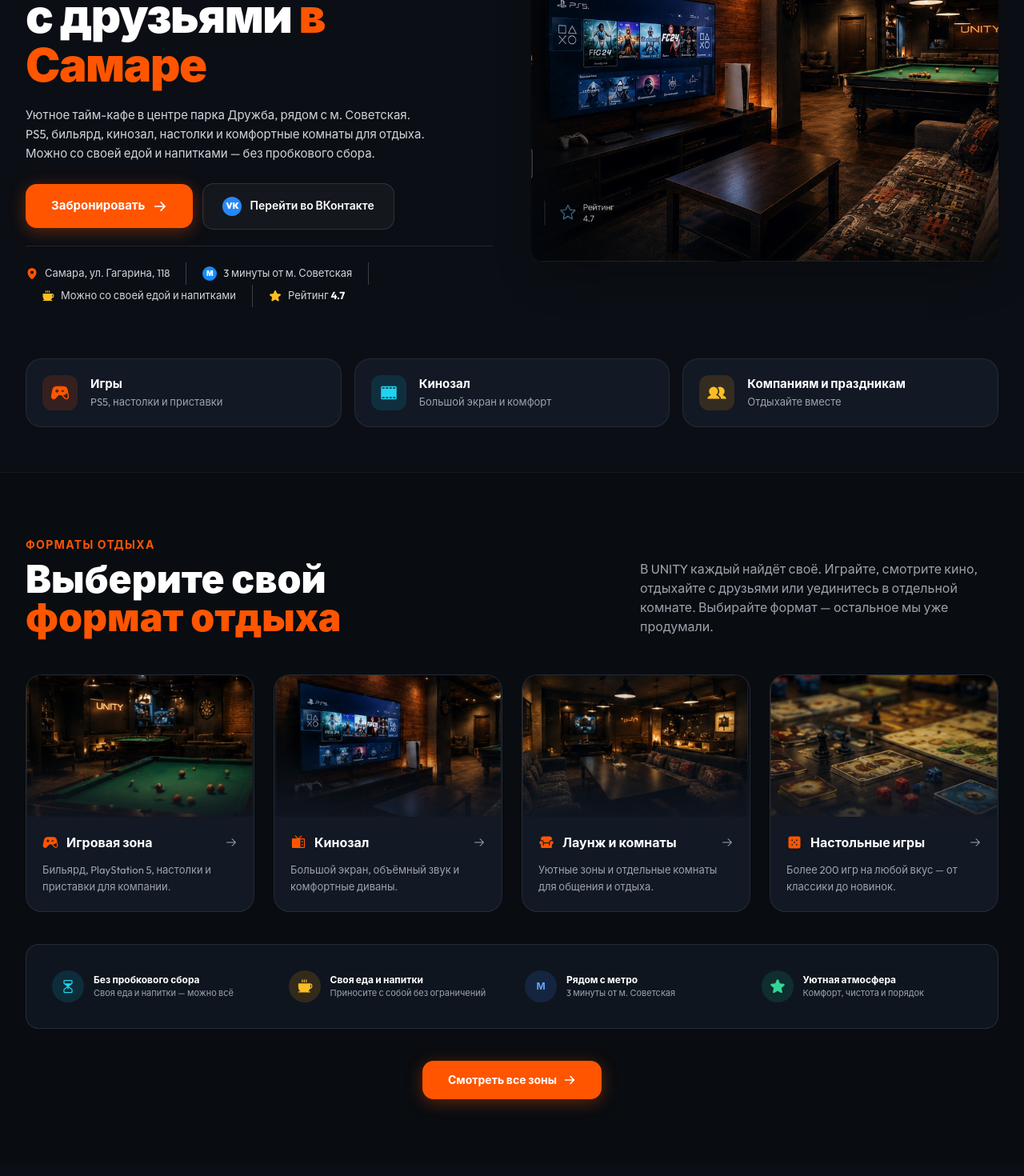
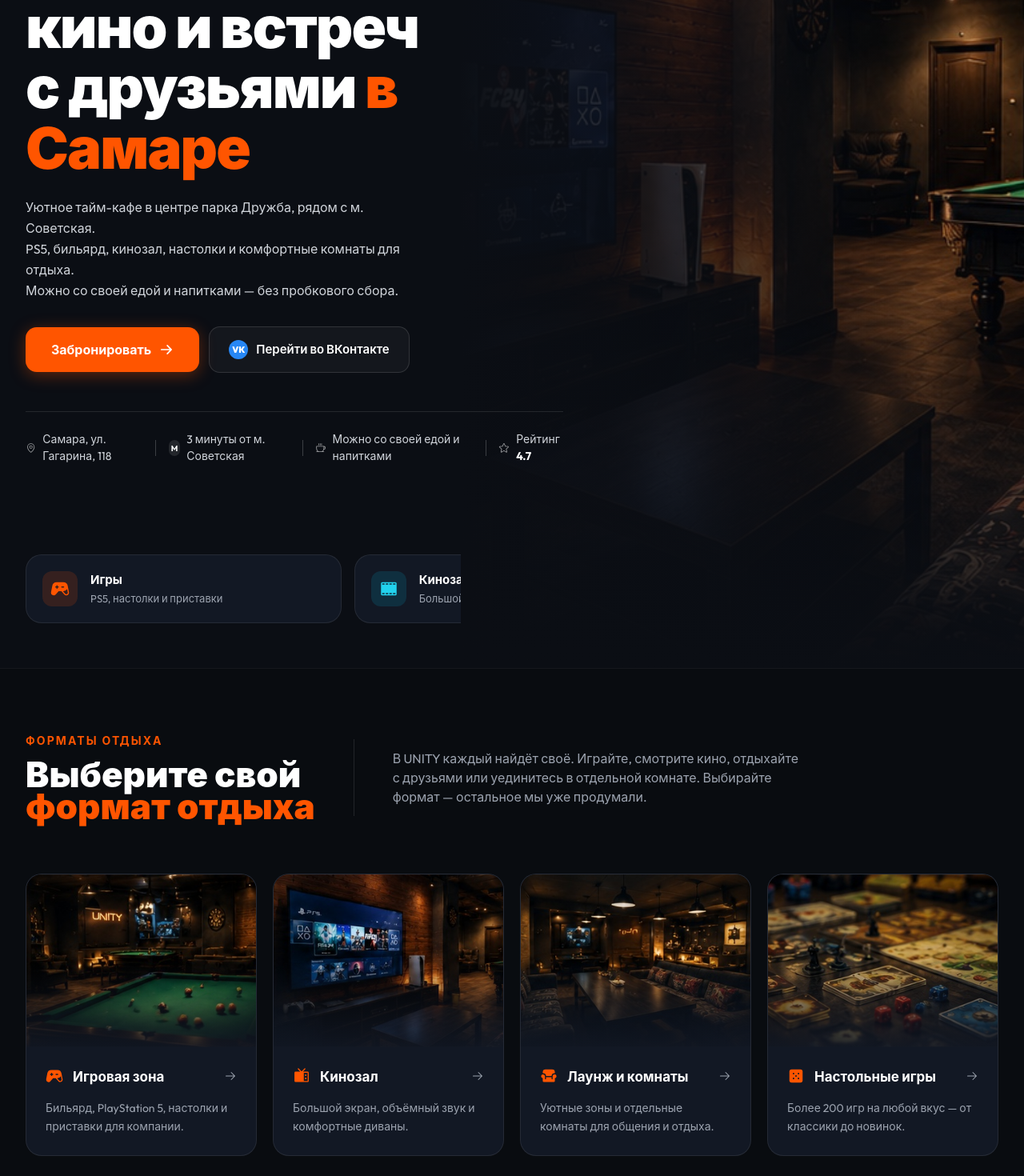
Before and after one commit to NNFall/unitysite, a React (Vite) app: page / in a window 1280 px wide. Shown: the part 280-1750 px from the top of the page at 80% size. Built offline with nearby package versions, Linux system fonts and the light colour scheme.

Commit message:
fix: round 2 visual fixes - true full-bleed hero photo, hero text/strip layout, zones aspect ratio and navy icons, map height and u-symbol

```diff
--- a/src/components/HeroSection.tsx
+++ b/src/components/HeroSection.tsx
@@ -8,38 +8,48 @@ interface HeroSectionProps {
 export const HeroSection: React.FC<HeroSectionProps> = ({ onOpenBooking }) => {
   return (
     <section id="hero" className="relative pt-20 pb-0 overflow-hidden text-left bg-[#0B0E14]">
-      <div className="max-w-7xl mx-auto px-4 sm:px-6 lg:px-8">
+        {/* True Full-Bleed Right Image Background */}
+        <div className="absolute inset-y-0 right-0 w-full lg:w-[55%] z-0">
+          <img
+            src="/assets/ref/hero_main_lounge.jpg"
+            alt="Интерьер тайм-кафе UNITY Самара"
+            className="w-full h-full object-cover"
+          />
+          {/* Gradient to fade image into the solid dark background on the left */}
+          <div className="absolute inset-0 bg-gradient-to-r from-[#0B0E14] via-[#0B0E14]/70 to-transparent pointer-events-none" />
+          <div className="absolute inset-0 bg-gradient-to-t from-[#0B0E14] via-transparent to-transparent pointer-events-none" />
+        </div>
 
-        {/* Main Grid: Left Copy + Right Visual — exact proportions from reference */}
-        <div className="grid grid-cols-1 lg:grid-cols-2 gap-10 lg:gap-12 items-center min-h-[520px]">
+        <div className="max-w-7xl mx-auto px-4 sm:px-6 lg:px-8 relative z-10">
 
-          {/* Left Column */}
-          <div className="space-y-5 py-8">
+          <div className="max-w-2xl min-h-[520px] flex flex-col justify-center py-12 lg:py-20">
+
+            <div className="space-y-6">
 
               {/* Overline */}
               <div className="text-xs font-bold tracking-[0.18em] text-[#FF5500] uppercase">
                 UNITY — ТАЙМ-КАФЕ В САМАРЕ
               </div>
 
-            {/* H1 Headline — matches reference size/weight */}
-            <h1 className="text-[42px] sm:text-[52px] lg:text-[58px] font-black text-white leading-[1.05] tracking-tight">
+              {/* H1 Headline — Massive size */}
+              <h1 className="text-[48px] sm:text-[60px] lg:text-[72px] font-black text-white leading-[1.05] tracking-tight">
                 Место для игр,<br />
                 кино и встреч<br />
                 с друзьями <span className="text-[#FF5500]">в Самаре</span>
               </h1>
 
               {/* Subtitle */}
-            <p className="text-[15px] text-gray-300 leading-relaxed max-w-lg">
+              <p className="text-[16px] text-gray-300 leading-relaxed max-w-lg">
                 Уютное тайм-кафе в центре парка Дружба, рядом с м. Советская.<br />
                 PS5, бильярд, кинозал, настолки и комфортные комнаты для отдыха.<br />
                 Можно со своей едой и напитками — без пробкового сбора.
               </p>
 
-            {/* CTAs — exact button shapes from reference */}
-            <div className="flex flex-col sm:flex-row items-stretch sm:items-center gap-3 pt-1">
+              {/* CTAs */}
+              <div className="flex flex-col sm:flex-row items-stretch sm:items-center gap-3 pt-2 pb-6">
                 <button
                   onClick={onOpenBooking}
-                className="btn-primary px-8 py-4 text-[15px] font-bold flex items-center justify-center gap-2.5 shadow-glow-orange cursor-pointer rounded-xl"
+                  className="btn-primary px-8 py-4 text-[16px] font-bold flex items-center justify-center gap-2.5 shadow-glow-orange cursor-pointer rounded-xl"
                 >
                   <span>Забронировать</span>
                   <ArrowRight size={18} weight="bold" />
@@ -49,7 +59,7 @@ export const HeroSection: React.FC<HeroSectionProps> = ({ onOpenBooking }) => {
                   href="https://vk.com/unitysmr"
                   target="_blank"
                   rel="noopener noreferrer"
-                className="btn-secondary px-6 py-4 text-[14px] font-semibold flex items-center justify-center gap-2.5 rounded-xl"
+                  className="btn-secondary px-6 py-4 text-[15px] font-semibold flex items-center justify-center gap-2.5 rounded-xl border border-white/10"
                 >
                   <div className="w-6 h-6 rounded-full bg-[#2787F5] flex items-center justify-center text-[11px] font-black text-white flex-shrink-0">
                     VK
@@ -58,46 +68,37 @@ export const HeroSection: React.FC<HeroSectionProps> = ({ onOpenBooking }) => {
                 </a>
               </div>
 
-            {/* Value strip — with pipe separators exactly as in reference */}
-            <div className="flex flex-wrap items-center gap-0 pt-5 border-t border-white/10 text-[13px] text-gray-300">
-              <div className="flex items-center gap-2 pr-5">
-                <MapPin size={16} weight="fill" className="text-[#FF5500] flex-shrink-0" />
+              {/* Value strip — Single row with pipes */}
+              <div className="flex flex-row items-center gap-4 pt-6 text-[14px] text-gray-300 border-t border-white/10 w-fit">
+                <div className="flex items-center gap-2">
+                  <MapPin size={18} weight="regular" className="text-white/60" />
                   <span>Самара, ул. Гагарина, 118</span>
                 </div>
-              <div className="w-px h-7 bg-white/20 hidden sm:block" />
-              <div className="flex items-center gap-2 px-5">
-                <div className="w-[18px] h-[18px] rounded-full bg-[#0f8cff] text-white font-black flex items-center justify-center text-[9px] flex-shrink-0">
-                  М
-                </div>
+
+                <div className="w-px h-5 bg-white/20" />
+
+                <div className="flex items-center gap-2">
+                  <div className="w-5 h-5 rounded-full bg-white/10 text-white flex items-center justify-center text-[10px] font-bold">M</div>
                   <span>3 минуты от м. Советская</span>
                 </div>
-              <div className="w-px h-7 bg-white/20 hidden sm:block" />
-              <div className="flex items-center gap-2 px-5">
-                <Coffee size={16} weight="fill" className="text-amber-400 flex-shrink-0" />
+
+                <div className="w-px h-5 bg-white/20" />
+
+                <div className="flex items-center gap-2">
+                  <Coffee size={18} weight="regular" className="text-white/60" />
                   <span>Можно со своей едой и напитками</span>
                 </div>
-              <div className="w-px h-7 bg-white/20 hidden sm:block" />
-              <div className="flex items-center gap-2 pl-5">
-                <Star size={16} weight="fill" className="text-amber-400 flex-shrink-0" />
-                <span>Рейтинг <strong className="text-white">4.7</strong></span>
+
+                <div className="w-px h-5 bg-white/20" />
+
+                <div className="flex items-center gap-2">
+                  <Star size={18} weight="regular" className="text-white/60" />
+                  <span>Рейтинг <strong className="text-white font-bold">4.7</strong></span>
                 </div>
               </div>
 
             </div>
-
-          {/* Right Column: Hero photo — true full-bleed, NO card border (as in reference) */}
-          <div className="relative h-full min-h-[400px] lg:min-h-[480px] flex items-center">
-            <div className="relative w-full overflow-hidden shadow-2xl group">
-              <img
-                src="/assets/ref/hero_main_lounge.jpg"
-                alt="Интерьер тайм-кафе UNITY Самара"
-                className="w-full h-full object-cover aspect-[16/11] lg:aspect-[4/3] transform group-hover:scale-[1.03] transition-transform duration-700 rounded-2xl"
-              />
           </div>
-          </div>
-
-        </div>
-
         </div>
 
       {/* Under-Hero 3 Feature Cards — full width, dark, directly below */}
--- a/src/components/Navbar.tsx
+++ b/src/components/Navbar.tsx
@@ -46,17 +46,17 @@ export const Navbar: React.FC<NavbarProps> = ({ onOpenBooking }) => {
         <div className="hidden sm:flex items-center gap-5">
           <a
             href="tel:+79879500018"
-            className="flex items-center gap-2 text-sm font-semibold text-gray-200 hover:text-[#FF5500] transition-colors"
+            className="flex items-center gap-2 text-[14px] font-bold text-white hover:text-[#FF5500] transition-colors"
           >
-            <Phone size={16} weight="bold" className="text-[#FF5500]" />
+            <Phone size={18} weight="regular" className="text-white/80" />
             <span>+7 (987) 950-00-18</span>
           </a>
 
           <button
             onClick={onOpenBooking}
-            className="px-5 py-2.5 rounded-xl border border-[#FF5500] text-[#FF5500] hover:bg-[#FF5500] hover:text-white text-xs sm:text-sm font-bold uppercase tracking-wider transition-all duration-200"
+            className="px-6 py-2 rounded-xl border-2 border-[#FF5500] bg-transparent text-[#FF5500] hover:bg-[#FF5500]/10 text-[14px] font-bold transition-all duration-200"
           >
-            Забронировать
+            ЗАБРОНИРОВАТЬ
           </button>
         </div>
 
--- a/src/components/ZonesSection.tsx
+++ b/src/components/ZonesSection.tsx
@@ -42,56 +42,58 @@ export const ZonesSection: React.FC<ZonesSectionProps> = ({ onSelectZone }) => {
       <div className="max-w-7xl mx-auto px-4 sm:px-6 lg:px-8">
 
         {/* Section Header matching Reference */}
-        <div className="flex flex-col md:flex-row md:items-end justify-between gap-6 mb-12">
-          <div>
-            <div className="text-xs sm:text-sm font-bold tracking-widest text-[#FF5500] uppercase mb-2">
+        <div className="flex flex-col md:flex-row md:items-center gap-6 mb-16">
+          <div className="flex-shrink-0">
+            <div className="text-xs sm:text-sm font-bold tracking-[0.15em] text-[#FF5500] uppercase mb-3">
               ФОРМАТЫ ОТДЫХА
             </div>
-            <h2 className="text-3xl sm:text-4xl lg:text-5xl font-black text-white leading-tight">
+            <h2 className="text-3xl sm:text-4xl lg:text-[44px] font-black text-white leading-[1.1]">
               Выберите свой <br />
               <span className="text-[#FF5500]">формат отдыха</span>
             </h2>
           </div>
 
-          <p className="text-sm sm:text-base text-gray-400 max-w-md leading-relaxed">
+          <div className="hidden md:block w-px h-24 bg-white/10 mx-6"></div>
+
+          <p className="text-sm sm:text-base text-gray-400 max-w-lg leading-relaxed">
             В UNITY каждый найдёт своё. Играйте, смотрите кино, отдыхайте с друзьями или уединитесь в отдельной комнате. Выбирайте формат — остальное мы уже продумали.
           </p>
         </div>
 
         {/* 4 Cards Grid */}
-        <div className="grid grid-cols-1 sm:grid-cols-2 lg:grid-cols-4 gap-6">
+        <div className="grid grid-cols-1 sm:grid-cols-2 lg:grid-cols-4 gap-5">
           {zones.map((zone) => {
             const Icon = zone.icon;
             return (
               <div
                 key={zone.id}
                 onClick={() => onSelectZone(zone.name)}
-                className="ref-card overflow-hidden cursor-pointer group flex flex-col justify-between"
+                className="ref-card overflow-hidden cursor-pointer group flex flex-col justify-between rounded-2xl"
               >
                 <div>
                   {/* Card Image */}
-                  <div className="relative aspect-[16/10] overflow-hidden bg-zinc-900">
+                  <div className="relative aspect-[4/3] overflow-hidden bg-zinc-900">
                     <img
                       src={zone.img}
                       alt={zone.name}
-                      className="w-full h-full object-cover transform group-hover:scale-105 transition-transform duration-500"
+                      className="w-full h-full object-cover transform group-hover:scale-105 transition-transform duration-700"
                     />
-                    <div className="absolute inset-0 bg-gradient-to-t from-[#121824] via-transparent to-transparent opacity-80" />
+                    <div className="absolute inset-0 bg-gradient-to-t from-[#121824] via-transparent to-transparent opacity-90" />
                   </div>
 
                   {/* Card Content */}
-                  <div className="p-5">
-                    <div className="flex items-center justify-between mb-3">
-                      <div className="flex items-center gap-2.5">
-                        <Icon size={20} weight="fill" className="text-[#FF5500]" />
-                        <h3 className="text-[16px] font-bold text-white group-hover:text-[#FF5500] transition-colors">
+                  <div className="p-6">
+                    <div className="flex items-center justify-between mb-4">
+                      <div className="flex items-center gap-3">
+                        <Icon size={22} weight="fill" className="text-[#FF5500]" />
+                        <h3 className="text-[17px] font-bold text-white group-hover:text-[#FF5500] transition-colors">
                           {zone.name}
                         </h3>
                       </div>
                       <ArrowRight size={16} className="text-gray-400 group-hover:text-[#FF5500] transform group-hover:translate-x-1 transition-all" />
                     </div>
 
-                    <p className="text-[13px] text-gray-400 leading-relaxed">
+                    <p className="text-[14px] text-gray-400 leading-relaxed">
                       {zone.desc}
                     </p>
                   </div>
@@ -101,45 +103,45 @@ export const ZonesSection: React.FC<ZonesSectionProps> = ({ onSelectZone }) => {
           })}
         </div>
 
-        {/* Value Bar under Cards (4 items matching reference) */}
-        <div className="mt-10 p-4 sm:p-6 rounded-2xl bg-[#121824]/80 border border-white/10 grid grid-cols-1 sm:grid-cols-2 lg:grid-cols-4 gap-4 text-xs">
+        {/* Value Bar under Cards */}
+        <div className="mt-12 p-5 sm:p-6 rounded-2xl bg-[#121824]/90 border border-white/5 grid grid-cols-1 sm:grid-cols-2 lg:grid-cols-4 gap-4 text-xs">
 
-          <div className="flex items-center gap-3 p-2">
-            <div className="w-10 h-10 rounded-full bg-cyan-500/15 flex items-center justify-center text-cyan-400 flex-shrink-0">
+          <div className="flex items-center gap-4 p-2">
+            <div className="w-11 h-11 rounded-full bg-[#1e2a3a] flex items-center justify-center text-cyan-400 flex-shrink-0">
               <HourglassMedium size={20} weight="fill" />
             </div>
             <div>
-              <div className="font-bold text-white">Без пробкового сбора</div>
+              <div className="font-bold text-white text-[13px] mb-0.5">Без пробкового сбора</div>
               <div className="text-gray-400 text-[11px]">Своя еда и напитки — можно всё</div>
             </div>
           </div>
 
-          <div className="flex items-center gap-3 p-2">
-            <div className="w-10 h-10 rounded-full bg-amber-500/15 flex items-center justify-center text-amber-400 flex-shrink-0">
+          <div className="flex items-center gap-4 p-2">
+            <div className="w-11 h-11 rounded-full bg-[#1e2a3a] flex items-center justify-center text-amber-400 flex-shrink-0">
               <Coffee size={20} weight="fill" />
             </div>
             <div>
-              <div className="font-bold text-white">Своя еда и напитки</div>
+              <div className="font-bold text-white text-[13px] mb-0.5">Своя еда и напитки</div>
               <div className="text-gray-400 text-[11px]">Приносите с собой без ограничений</div>
             </div>
           </div>
 
-          <div className="flex items-center gap-3 p-2">
-            <div className="w-10 h-10 rounded-full bg-blue-500/15 flex items-center justify-center text-blue-400 flex-shrink-0">
-              <span className="font-bold text-xs">М</span>
+          <div className="flex items-center gap-4 p-2">
+            <div className="w-11 h-11 rounded-full bg-[#1e2a3a] flex items-center justify-center text-blue-400 flex-shrink-0">
+              <span className="font-bold text-sm">М</span>
             </div>
             <div>
-              <div className="font-bold text-white">Рядом с метро</div>
+              <div className="font-bold text-white text-[13px] mb-0.5">Рядом с метро</div>
               <div className="text-gray-400 text-[11px]">3 минуты от м. Советская</div>
             </div>
           </div>
 
-          <div className="flex items-center gap-3 p-2">
-            <div className="w-10 h-10 rounded-full bg-emerald-500/15 flex items-center justify-center text-emerald-400 flex-shrink-0">
+          <div className="flex items-center gap-4 p-2">
+            <div className="w-11 h-11 rounded-full bg-[#1e2a3a] flex items-center justify-center text-emerald-400 flex-shrink-0">
               <Star size={20} weight="fill" />
             </div>
             <div>
-              <div className="font-bold text-white">Уютная атмосфера</div>
+              <div className="font-bold text-white text-[13px] mb-0.5">Уютная атмосфера</div>
               <div className="text-gray-400 text-[11px]">Комфорт, чистота и порядок</div>
             </div>
           </div>
@@ -147,13 +149,13 @@ export const ZonesSection: React.FC<ZonesSectionProps> = ({ onSelectZone }) => {
         </div>
 
         {/* CTA Button */}
-        <div className="text-center mt-10">
+        <div className="text-center mt-12 flex justify-center">
           <button
             onClick={() => onSelectZone('Любая свободная зона')}
-            className="btn-primary px-8 py-3.5 text-sm font-bold inline-flex items-center gap-2 shadow-glow-orange"
+            className="btn-primary w-[380px] max-w-full py-4 text-[15px] font-bold flex items-center justify-center gap-2 shadow-glow-orange rounded-xl"
           >
             <span>Смотреть все зоны</span>
-            <ArrowRight size={16} weight="bold" />
+            <ArrowRight size={18} weight="bold" />
           </button>
         </div>
 
```
Also changed, not shown: src/components/ContactsSection.tsx (+13 -13 lines). Lines whose indentation alone changed are shown as unchanged.
